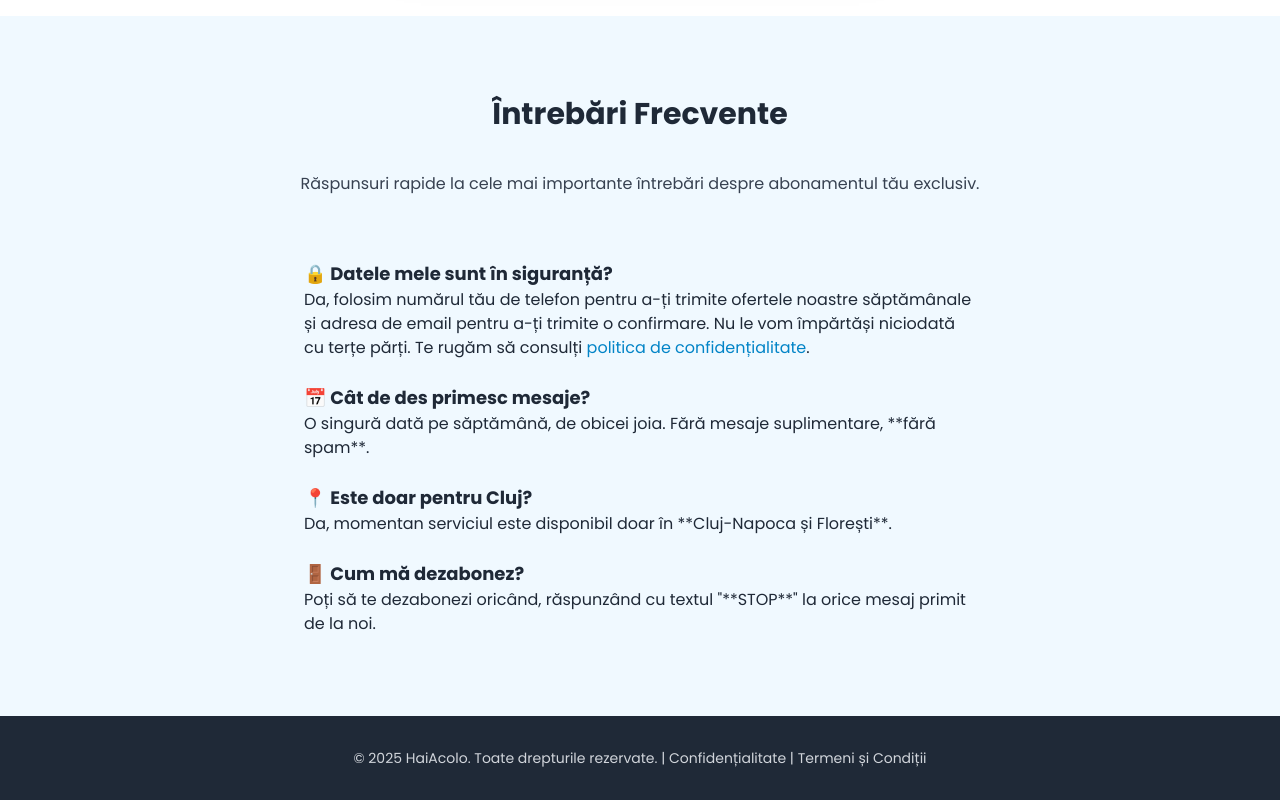
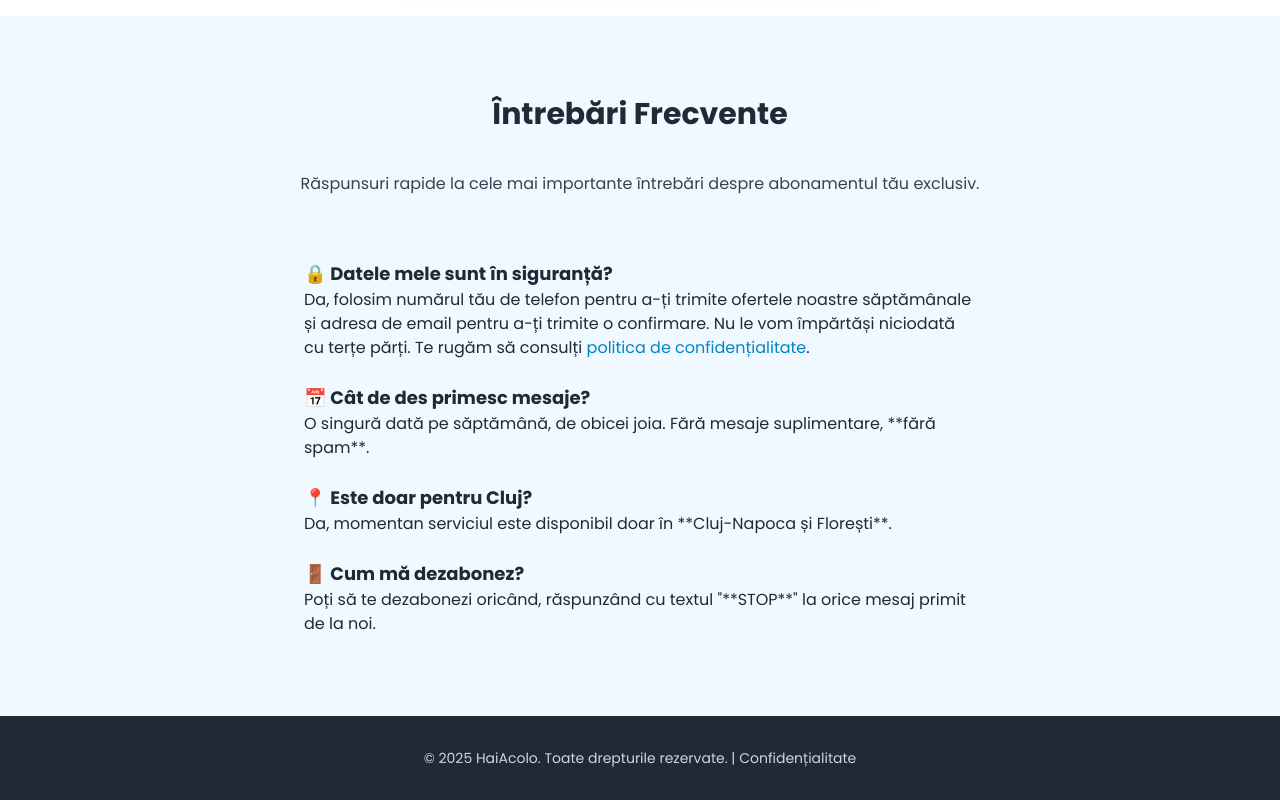
Before and after one commit to viabolat/haiacolo, a website: page user.html in a window 1280 px wide. Shown: the part 2460-3260 px from the top of the page. Drawn offline with nearby package versions, Linux system fonts and the light colour scheme.

Commit message:
Removed terms

```diff
--- a/user.html
+++ b/user.html
@@ -456,9 +456,7 @@
 
     <footer class="p-8 bg-gray-800 text-center text-gray-300">
         <p class="text-sm">&copy; 2025 HaiAcolo. Toate drepturile rezervate. |
-            <a href="/privacy" class="hover:text-primary-500">Confidențialitate</a> |
-            <a href="/terms" class="hover:text-primary-500">Termeni și Condiții</a>
-        </p>
+            <a href="/privacy" class="hover:text-primary-500">Confidențialitate</a>
     </footer>
 
     <script src="https://cdn.jsdelivr.net/npm/qrcode@1/build/qrcode.min.js"></script>
```
